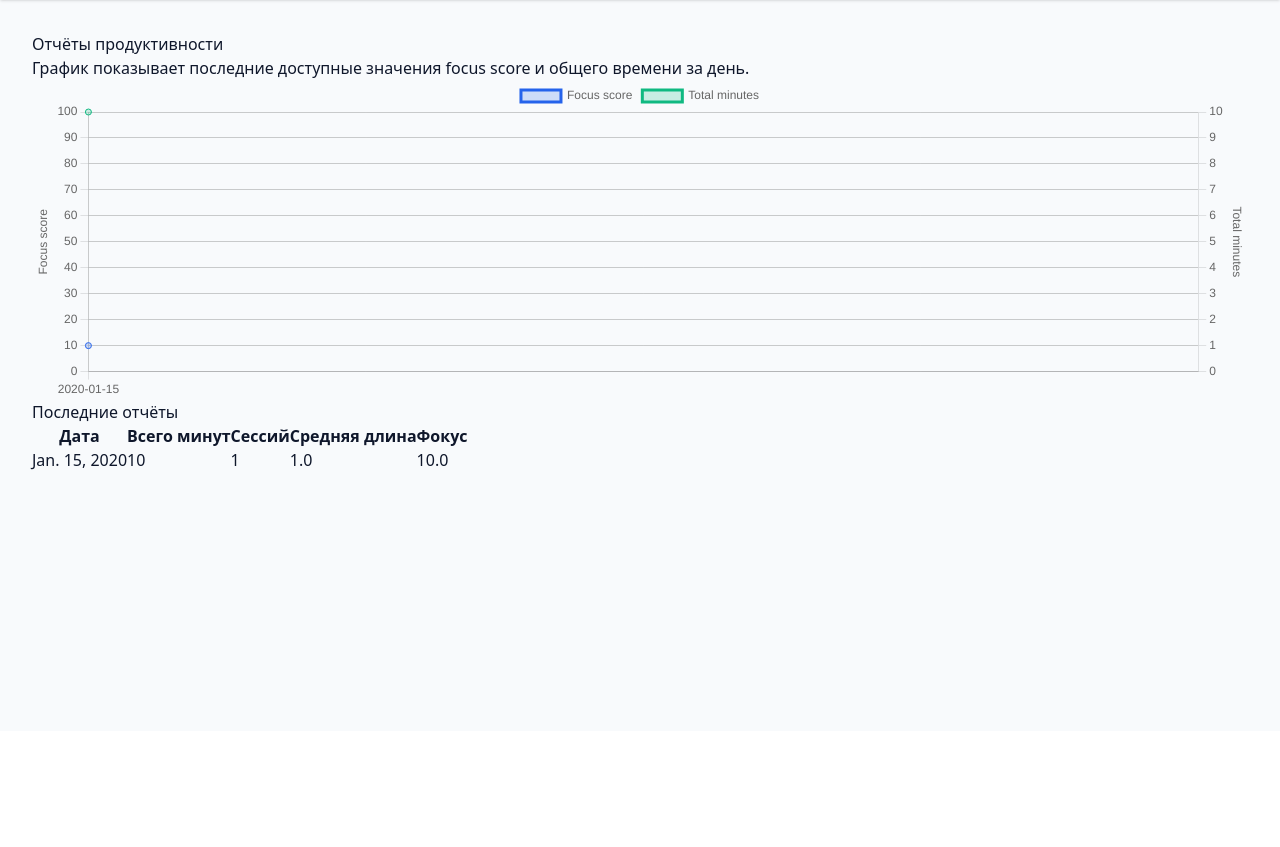
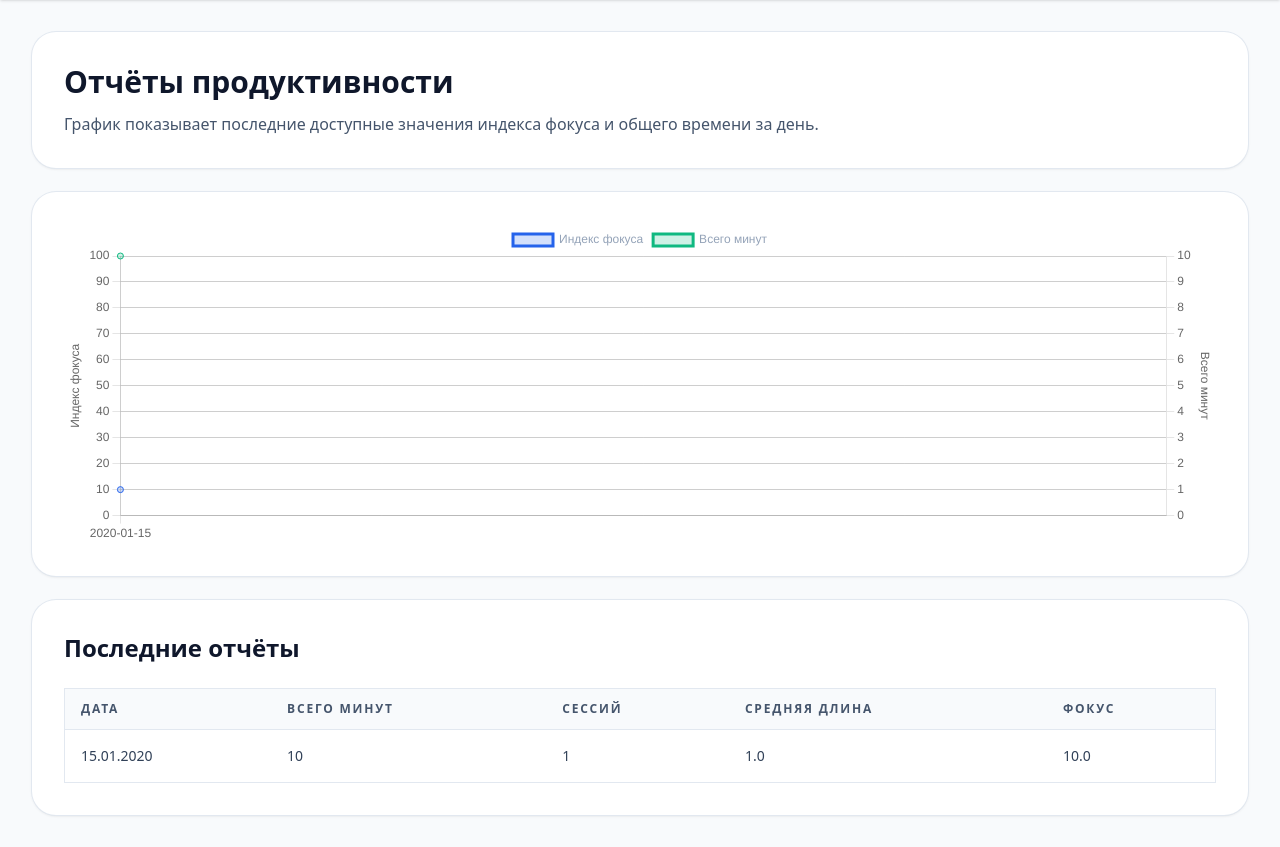
Before and after one commit to romakkuzin/habitat, a Django app: page /reports/ in a window 1280 px wide. Shown: the part 69-916 px from the top of the page. Before the commit the page ends 539 px from the top, so only its background shows below. Run offline with Django 5.2, Linux system fonts and the light colour scheme; a user stored in the database is signed in; tables that the repository leaves empty hold one stand-in row (values such as "Sample post"); style sheets or scripts are compiled from the project's sources.

Commit message:
fix(reports): translate chart labels and titles to Russian, improve reports table layout

```diff
--- a/dashboard/templates/dashboard/dashboard.html
+++ b/dashboard/templates/dashboard/dashboard.html
@@ -1,5 +1,5 @@
 {% extends 'dashboard/base.html' %}
-{% block title %}Мой дашборд — Habits Productivity{% endblock %}
+{% block title %}Мой дашборд — Анализ привычек{% endblock %}
 {% block content %}
 <div class="grid gap-6 lg:grid-cols-[1.4fr_1fr]">
     <section class="rounded-3xl bg-white p-8 shadow-sm ring-1 ring-slate-200">
--- a/dashboard/templates/dashboard/habit_list.html
+++ b/dashboard/templates/dashboard/habit_list.html
@@ -1,5 +1,5 @@
 {% extends 'dashboard/base.html' %}
-{% block title %}Привычки — Habits Productivity{% endblock %}
+{% block title %}Привычки — Анализ привычек{% endblock %}
 {% block content %}
 <div class="rounded-3xl bg-white p-8 shadow-sm ring-1 ring-slate-200">
     <div class="flex flex-col gap-4 sm:flex-row sm:items-center sm:justify-between">
--- a/dashboard/templates/dashboard/home.html
+++ b/dashboard/templates/dashboard/home.html
@@ -1,5 +1,5 @@
 {% extends 'dashboard/base.html' %}
-{% block title %}Главная — Habits Productivity{% endblock %}
+{% block title %}Главная — Анализ привычек{% endblock %}
 {% block content %}
 <div class="rounded-3xl bg-white p-8 shadow-sm ring-1 ring-slate-200">
     <h1 class="text-3xl font-semibold text-slate-900">Добро пожаловать в сервис анализа привычек</h1>
--- a/dashboard/templates/dashboard/reports.html
+++ b/dashboard/templates/dashboard/reports.html
@@ -1,34 +1,42 @@
 {% extends 'dashboard/base.html' %}
-{% block title %}Отчёты — Habits Productivity{% endblock %}
+{% block title %}Отчёты — Анализ привычек{% endblock %}
 {% block content %}
-<div class="card">
-    <h1>Отчёты продуктивности</h1>
-    <p>График показывает последние доступные значения focus score и общего времени за день.</p>
+<div class="rounded-3xl bg-white p-8 shadow-sm ring-1 ring-slate-200">
+    <h1 class="text-3xl font-semibold text-slate-900">Отчёты продуктивности</h1>
+    <p class="mt-3 text-slate-600">График показывает последние доступные значения индекса фокуса и общего времени за день.</p>
 </div>
-<div class="card">
-    <canvas id="reportChart" style="width:100%; max-height:320px;"></canvas>
+<div class="rounded-3xl bg-white p-8 shadow-sm ring-1 ring-slate-200 mt-6">
+    <canvas id="reportChart" class="w-full max-h-[320px]"></canvas>
 </div>
-<div class="card">
-    <h2>Последние отчёты</h2>
+<div class="rounded-3xl bg-white p-8 shadow-sm ring-1 ring-slate-200 mt-6">
+    <h2 class="text-2xl font-semibold text-slate-900">Последние отчёты</h2>
     {% if reports %}
-        <table class="table">
-            <thead>
-                <tr><th>Дата</th><th>Всего минут</th><th>Сессий</th><th>Средняя длина</th><th>Фокус</th></tr>
-            </thead>
-            <tbody>
-                {% for report in reports %}
+        <div class="mt-6 overflow-x-auto">
+            <table class="min-w-full divide-y divide-slate-200 border border-slate-200 text-sm">
+                <thead class="bg-slate-50 text-left text-xs uppercase tracking-[0.15em] text-slate-600">
                     <tr>
-                        <td>{{ report.date }}</td>
-                        <td>{{ report.total_minutes }}</td>
-                        <td>{{ report.sessions_count }}</td>
-                        <td>{{ report.avg_session_length|floatformat:1 }}</td>
-                        <td>{{ report.focus_score|floatformat:1 }}</td>
+                        <th class="px-4 py-3">Дата</th>
+                        <th class="px-4 py-3">Всего минут</th>
+                        <th class="px-4 py-3">Сессий</th>
+                        <th class="px-4 py-3">Средняя длина</th>
+                        <th class="px-4 py-3">Фокус</th>
                     </tr>
-                {% endfor %}
-            </tbody>
-        </table>
+                </thead>
+                <tbody class="divide-y divide-slate-200 bg-white">
+                    {% for report in reports %}
+                        <tr>
+                            <td class="px-4 py-4 text-slate-700">{{ report.date|date:'d.m.Y' }}</td>
+                            <td class="px-4 py-4 text-slate-700">{{ report.total_minutes }}</td>
+                            <td class="px-4 py-4 text-slate-700">{{ report.sessions_count }}</td>
+                            <td class="px-4 py-4 text-slate-700">{{ report.avg_session_length|floatformat:1 }}</td>
+                            <td class="px-4 py-4 text-slate-700">{{ report.focus_score|floatformat:1 }}</td>
+                        </tr>
+                    {% endfor %}
+                </tbody>
+            </table>
+        </div>
     {% else %}
-        <p>Пока не найдено отчётов. Запишите сессии, чтобы начать получать данные.</p>
+        <p class="mt-4 text-slate-600">Пока не найдено отчётов. Запишите сессии, чтобы начать получать данные.</p>
     {% endif %}
 </div>
 <script src="https://cdn.jsdelivr.net/npm/chart.js"></script>
@@ -40,7 +48,7 @@
             labels: {{ chart_labels|safe }},
             datasets: [
                 {
-                    label: 'Focus score',
+                    label: 'Индекс фокуса',
                     data: {{ chart_focus_scores|safe }},
                     borderColor: '#2563eb',
                     backgroundColor: 'rgba(37, 99, 235, 0.2)',
@@ -48,7 +56,7 @@
                     yAxisID: 'score',
                 },
                 {
-                    label: 'Total minutes',
+                    label: 'Всего минут',
                     data: {{ chart_total_minutes|safe }},
                     borderColor: '#10b981',
                     backgroundColor: 'rgba(16, 185, 129, 0.2)',
@@ -63,19 +71,26 @@
                 mode: 'index',
                 intersect: false,
             },
+            plugins: {
+                legend: {
+                    labels: {
+                        color: '#94a3b8'
+                    }
+                }
+            },
             scales: {
                 score: {
                     type: 'linear',
                     position: 'left',
                     beginAtZero: true,
                     suggestedMax: 100,
-                    title: { display: true, text: 'Focus score' }
+                    title: { display: true, text: 'Индекс фокуса' }
                 },
                 minutes: {
                     type: 'linear',
                     position: 'right',
                     beginAtZero: true,
-                    title: { display: true, text: 'Total minutes' }
+                    title: { display: true, text: 'Всего минут' }
                 }
             }
         }
```
